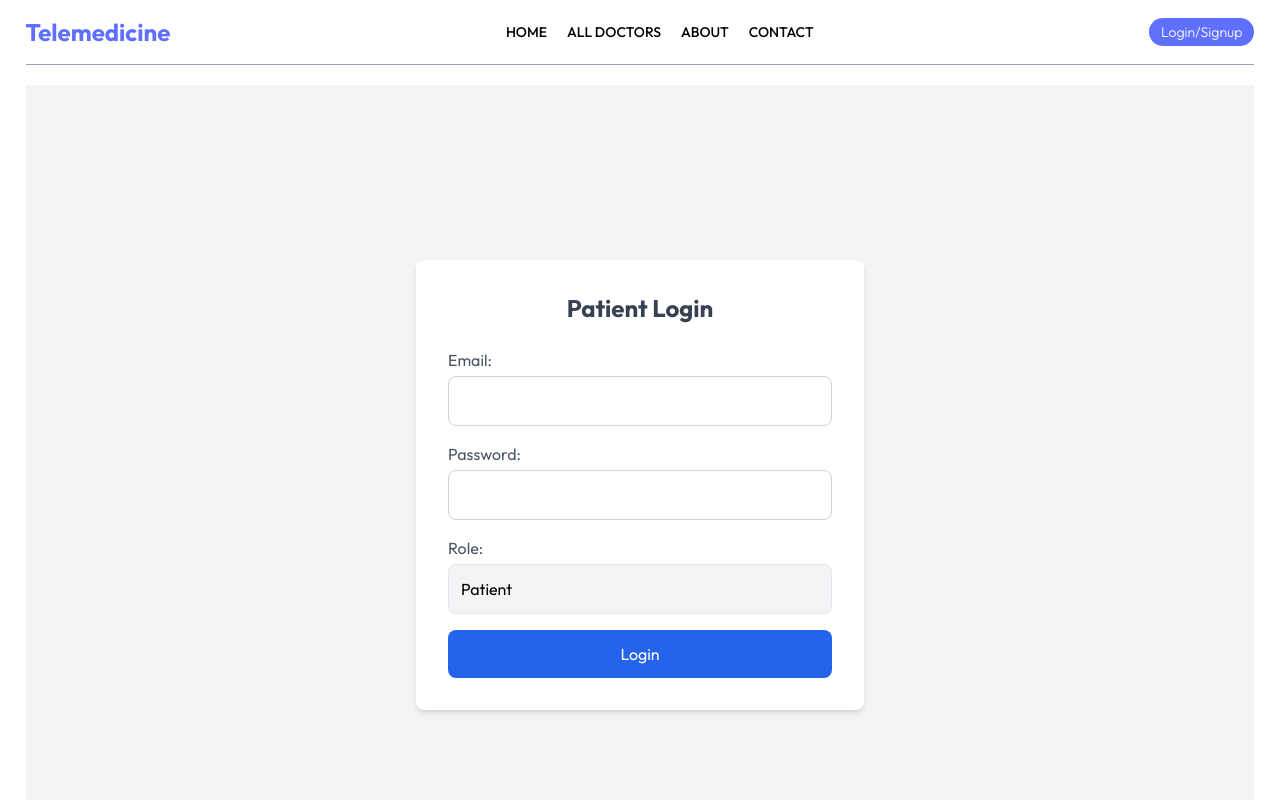
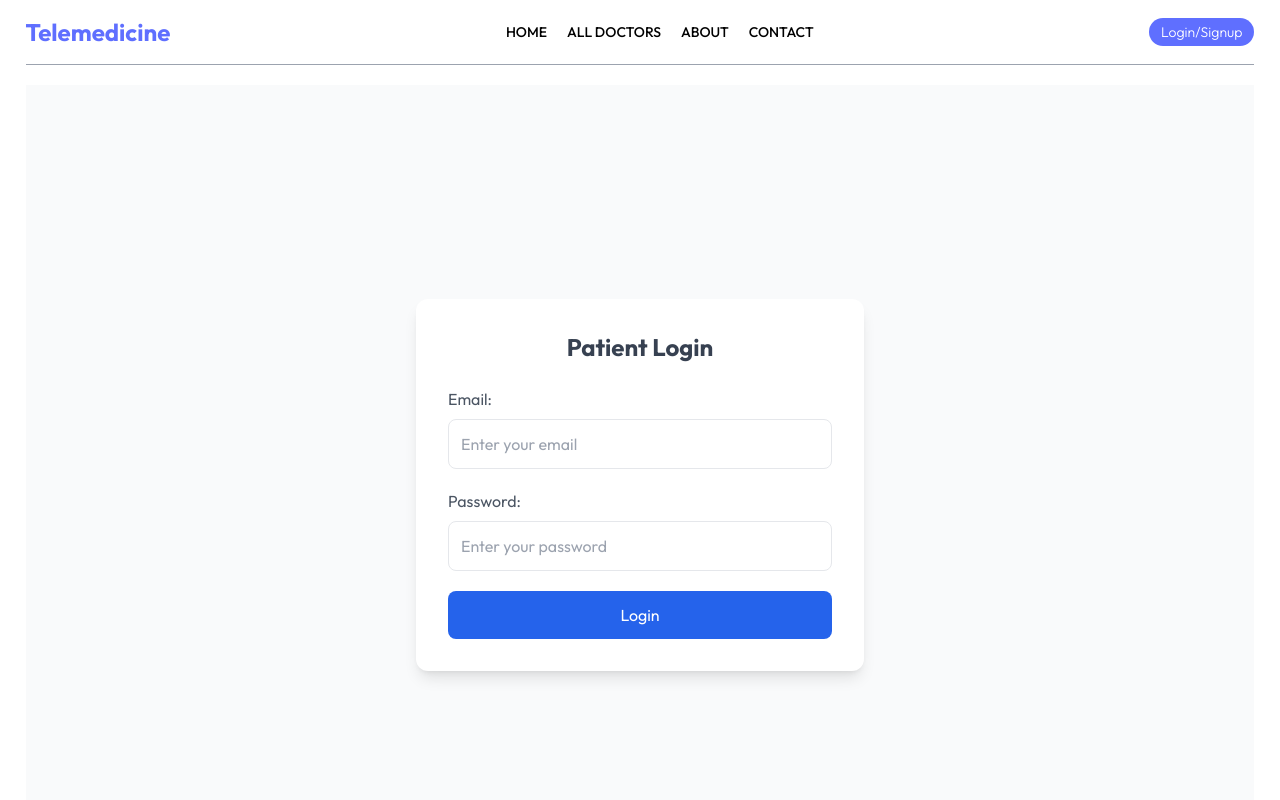
Before and after one commit to chetansahu08/Telemedicine-Platform, a React (Vite) app in the folder frontend/: page /patientLogin in a window 1280 px wide. Shown: the top 800 px of the page. Built offline with nearby package versions, Linux system fonts and the light colour scheme.

Commit message:
Login & Signup Integrated and Working Fine

```diff
--- a/frontend/src/App.jsx
+++ b/frontend/src/App.jsx
@@ -16,6 +16,7 @@ import DoctorSignup from './pages/DoctorSignup'
 import PatientSignUp from './pages/PatientSignUp'
 import DoctorLogin from './pages/DoctorLogin'
 import PatientLogin from './pages/PatientLogin'
+import DoctorDashboard from './pages/DoctorDashborad'
 
 const App = () => {
 
@@ -37,6 +38,8 @@ const App = () => {
         <Route path='/patientSignup' element={<PatientSignUp/>} />
         <Route path='/doctorLogin' element={<DoctorLogin/>} />
         <Route path='/patientLogin' element={<PatientLogin/>} />
+        {/* <Route path='/doctorDashboard' element={<DoctorDashboard/>} />
+        <Route path='/patientDashboard' element={<PatientDashboard/>} /> */}
       </Routes>
       <Footer />
     </div>
--- /dev/null
+++ b/frontend/src/components/VideoCall/VideoCall.jsx
@@ -0,0 +1,67 @@
+import React, { useEffect, useRef, useState } from "react";
+import io from "socket.io-client";
+
+const VideoCall = ({ roomId }) => {
+    const localVideoRef = useRef(null);
+    const remoteVideoRef = useRef(null);
+    const peerConnection = useRef(null);
+    const socket = useRef(null);
+
+    useEffect(() => {
+        socket.current = new WebSocket("ws://localhost:8080/video-call");
+
+        navigator.mediaDevices.getUserMedia({ video: true, audio: true }).then((stream) => {
+            localVideoRef.current.srcObject = stream;
+
+            peerConnection.current = new RTCPeerConnection({
+                iceServers: [{ urls: "stun:stun.l.google.com:19302" }],
+            });
+
+            stream.getTracks().forEach(track => peerConnection.current.addTrack(track, stream));
+
+            peerConnection.current.onicecandidate = (event) => {
+                if (event.candidate) {
+                    socket.current.send(JSON.stringify({ type: "candidate", candidate: event.candidate }));
+                }
+            };
+
+            peerConnection.current.ontrack = (event) => {
+                remoteVideoRef.current.srcObject = event.streams[0];
+            };
+
+            socket.current.onmessage = async (message) => {
+                const data = JSON.parse(message.data);
+
+                if (data.type === "offer") {
+                    await peerConnection.current.setRemoteDescription(new RTCSessionDescription(data.offer));
+                    const answer = await peerConnection.current.createAnswer();
+                    await peerConnection.current.setLocalDescription(answer);
+                    socket.current.send(JSON.stringify({ type: "answer", answer }));
+                } else if (data.type === "answer") {
+                    await peerConnection.current.setRemoteDescription(new RTCSessionDescription(data.answer));
+                } else if (data.type === "candidate") {
+                    await peerConnection.current.addIceCandidate(new RTCIceCandidate(data.candidate));
+                }
+            };
+
+            peerConnection.current.createOffer().then(offer => {
+                peerConnection.current.setLocalDescription(offer);
+                socket.current.send(JSON.stringify({ type: "offer", offer }));
+            });
+
+        });
+
+        return () => {
+            socket.current.close();
+        };
+    }, []);
+
+    return (
+        <div>
+            <video ref={localVideoRef} autoPlay playsInline muted />
+            <video ref={remoteVideoRef} autoPlay playsInline />
+        </div>
+    );
+};
+
+export default VideoCall;
--- /dev/null
+++ b/frontend/src/pages/DoctorAppointment.jsx
@@ -0,0 +1,26 @@
+import { useEffect, useState } from "react";
+
+const DoctorAppointments = ({ doctorId }) => {
+    const [appointments, setAppointments] = useState([]);
+
+    useEffect(() => {
+        fetch("/api/doctors/appointments", { credentials: "include" }) // ✅ Fetch appointments
+            .then(res => res.json())
+            .then(data => setAppointments(data));
+    }, []);
+
+    return (
+        <div>
+            <h2>Your Appointments</h2>
+            <ul>
+                {appointments.map((appointment) => (
+                    <li key={appointment.id}>
+                        Patient ID: {appointment.patientId} | Date: {appointment.date} | Time: {appointment.time}
+                    </li>
+                ))}
+            </ul>
+        </div>
+    );
+};
+
+export default DoctorAppointments;
--- /dev/null
+++ b/frontend/src/pages/DoctorDashborad.jsx
@@ -0,0 +1,22 @@
+import { useEffect, useState } from "react";
+
+const DoctorDashboard = () => {
+    const [doctor, setDoctor] = useState(null);
+
+    useEffect(() => {
+        fetch("/api/auth/session") // ✅ Check session status
+            .then(res => res.json())
+            .then(data => {
+                if (data.loggedIn && data.role === "DOCTOR") {
+                    setDoctor(data.userId);
+                } else {
+                    window.location.href = "/login"; // Redirect if not logged in
+                }
+            })
+            .catch(() => window.location.href = "/login");
+    }, []);
+
+    return doctor ? <DoctorAppointments doctorId={doctor} /> : <div>Loading...</div>;
+};
+
+export default DoctorDashboard;
--- a/frontend/src/pages/DoctorLogin.jsx
+++ b/frontend/src/pages/DoctorLogin.jsx
@@ -1,58 +1,56 @@
-import React from "react";
-import { useForm } from "react-hook-form";
+import React, { useState } from "react";
+import axios from "axios";
+import { useNavigate } from "react-router-dom";
 
-function DoctorLogin() {
-  const {
-    register,
-    handleSubmit,
-    formState: { errors },
-  } = useForm();
+const DoctorLogin = () => {
+  const navigate = useNavigate();
+  const [email, setEmail] = useState("");
+  const [password, setPassword] = useState("");
+  const [error, setError] = useState("");
 
-  const onSubmit = (data) => {
-    console.log("Doctor Login Data:", data);
-    // Add your login logic here (e.g., API call)
+  const handleSubmit = async (e) => {
+    e.preventDefault();
+    try {
+      const response = await axios.post('http://localhost:8080/api/auth/login', { email, password });
+      console.log(response.data); // Handle success (e.g., redirect to DoctorDashboard)
+      // Redirect logic here (e.g., navigate('/doctorDashboard'))
+      alert("Welcome, Doctor!")
+    } catch (error) {
+      console.error('Login failed:', error.response.data); // Handle error (e.g., show error message)
+      setError('Login failed. Please check your credentials.');
+    }
   };
 
   return (
     <div className="flex items-center justify-center min-h-screen bg-gray-50">
       <div className="bg-white p-8 rounded-xl shadow-lg w-full max-w-md">
         <h2 className="text-2xl font-bold text-center text-gray-700 mb-6">Doctor Login</h2>
-        <form onSubmit={handleSubmit(onSubmit)} className="space-y-5">
+        <form onSubmit={handleSubmit} className="space-y-5">
           <div>
             <label className="block text-gray-600 mb-2">Email:</label>
             <input
               type="email"
-              {...register("email", { required: true })}
-              className={`w-full p-3 border rounded-lg focus:outline-none focus:ring-2 focus:ring-blue-500 ${
-                errors.email ? "border-red-500" : "border-gray-300"
-              }`}
+              value={email}
+              onChange={(e) => setEmail(e.target.value)}
+              className="w-full p-3 border rounded-lg focus:outline-none focus:ring-2 focus:ring-blue-500"
               placeholder="Enter your email"
+              required
             />
-            {errors.email && <span className="text-red-500 text-sm">*Email is mandatory</span>}
           </div>
 
           <div>
             <label className="block text-gray-600 mb-2">Password:</label>
             <input
               type="password"
-              {...register("password", { required: true })}
-              className={`w-full p-3 border rounded-lg focus:outline-none focus:ring-2 focus:ring-blue-500 ${
-                errors.password ? "border-red-500" : "border-gray-300"
-              }`}
+              value={password}
+              onChange={(e) => setPassword(e.target.value)}
+              className="w-full p-3 border rounded-lg focus:outline-none focus:ring-2 focus:ring-blue-500"
               placeholder="Enter your password"
+              required
             />
-            {errors.password && <span className="text-red-500 text-sm">*Password is mandatory</span>}
           </div>
 
-          <div>
-            <label className="block text-gray-600 mb-2">Role:</label>
-            <input
-              type="text"
-              value="Doctor"
-              disabled
-              className="w-full p-3 border rounded-lg bg-gray-100 cursor-not-allowed"
-            />
-          </div>
+          {error && <div className="text-red-500 text-sm">{error}</div>}
 
           <button
             type="submit"
--- /dev/null
+++ b/frontend/src/pages/PatientDashboard.jsx
@@ -0,0 +1,40 @@
+import { useEffect, useState } from "react";
+
+const Dashboard = () => {
+    const [patient, setPatient] = useState(null);
+
+    useEffect(() => {
+        fetch("/api/auth/session") // ✅ Check session status
+            .then(res => res.json())
+            .then(data => {
+                if (data.loggedIn) {
+                    setPatient(data.patientId);
+                } else {
+                    window.location.href = "/login"; // Redirect if not logged in
+                }
+            })
+            .catch(() => window.location.href = "/login");
+    }, []);
+
+    return patient ? <PatientDashboard patient={patient} /> : <div>Loading...</div>;
+};
+
+const bookAppointment = async (doctorId, date, time) => {
+    const response = await fetch("/api/appointments/book", {
+        method: "POST",
+        headers: { "Content-Type": "application/json" },
+        body: JSON.stringify({ doctorId, date, time }),
+        credentials: "include" // ✅ Include session cookie
+    });
+
+    const data = await response.json();
+    if (response.ok) {
+        alert("Payment Required. Redirecting...");
+        window.open(data.paymentUrl); // Redirect to payment
+    } else {
+        alert("Error: " + data.message);
+    }
+};
+
+
+export default Dashboard;
--- a/frontend/src/pages/PatientLogin.jsx
+++ b/frontend/src/pages/PatientLogin.jsx
@@ -1,53 +1,60 @@
-import React from "react";
-import { useForm } from "react-hook-form";
+import React, { useState } from "react";
+import axios from "axios";
+import { useNavigate } from "react-router-dom";
 
-function PatientLogin() {
-  const {
-    register,
-    handleSubmit,
-    formState: { errors },
-  } = useForm();
+const PatientLogin = () => {
+  const navigate = useNavigate();
+  const [email, setEmail] = useState("");
+  const [password, setPassword] = useState("");
+  const [error, setError] = useState("");
 
-  const onSubmit = (data) => {
-    console.log("Patient Login Data:", data);
-    // Add your login logic here (e.g., API call)
+  const handleSubmit = async (e) => {
+    e.preventDefault();
+    try {
+      const response = await axios.post('http://localhost:8080/api/auth/login', { email, password });
+      console.log(response.data); // Handle success (e.g., redirect to DoctorDashboard)
+      // Redirect logic here (e.g., navigate('/doctorDashboard'))
+      alert('Welcome, Patient!')
+    } catch (error) {
+      console.error('Login failed:', error.response.data); // Handle error (e.g., show error message)
+      setError('Login failed. Please check your credentials.');
+    }
   };
 
   return (
-    <div className="flex justify-center items-center min-h-screen bg-gray-100">
-      <div className="w-full max-w-md p-8 bg-white shadow-md rounded-lg">
+    <div className="flex items-center justify-center min-h-screen bg-gray-50">
+      <div className="bg-white p-8 rounded-xl shadow-lg w-full max-w-md">
         <h2 className="text-2xl font-bold text-center text-gray-700 mb-6">Patient Login</h2>
-        <form onSubmit={handleSubmit(onSubmit)} className="space-y-4">
+        <form onSubmit={handleSubmit} className="space-y-5">
           <div>
-            <label className="block text-gray-600 mb-1">Email:</label>
+            <label className="block text-gray-600 mb-2">Email:</label>
             <input
               type="email"
-              {...register("email", { required: true })}
-              className={`w-full p-3 border rounded-lg focus:outline-none focus:ring-2 focus:ring-blue-500 ${errors.email ? 'border-red-500' : 'border-gray-300'}`}
+              value={email}
+              onChange={(e) => setEmail(e.target.value)}
+              className="w-full p-3 border rounded-lg focus:outline-none focus:ring-2 focus:ring-blue-500"
+              placeholder="Enter your email"
+              required
             />
-            {errors.email && <span className="text-red-500 text-sm">*Email is mandatory</span>}
           </div>
+
           <div>
-            <label className="block text-gray-600 mb-1">Password:</label>
+            <label className="block text-gray-600 mb-2">Password:</label>
             <input
               type="password"
-              {...register("password", { required: true })}
-              className={`w-full p-3 border rounded-lg focus:outline-none focus:ring-2 focus:ring-blue-500 ${errors.password ? 'border-red-500' : 'border-gray-300'}`}
-            />
-            {errors.password && <span className="text-red-500 text-sm">*Password is mandatory</span>}
-          </div>
-          <div>
-            <label className="block text-gray-600 mb-1">Role:</label>
-            <input
-              type="text"
-              value="Patient"
-              disabled
-              className="w-full p-3 border bg-gray-100 rounded-lg cursor-not-allowed"
+              value={password}
+              onChange={(e) => setPassword(e.target.value)}
+              className="w-full p-3 border rounded-lg focus:outline-none focus:ring-2 focus:ring-blue-500"
+              placeholder="Enter your password"
+              required
             />
           </div>
+
+          {error && <div className="text-red-500 text-sm">{error}</div>}
+
           <button
             type="submit"
-            className="w-full bg-blue-600 text-white p-3 rounded-lg hover:bg-blue-700 focus:outline-none focus:ring-2 focus:ring-blue-500"
+            className="w-full bg-blue-600 text-white py-3 rounded-lg hover:bg-blue-700 focus:outline-none focus:ring-2 focus:ring-blue-400"
           >
             Login
           </button>
```
